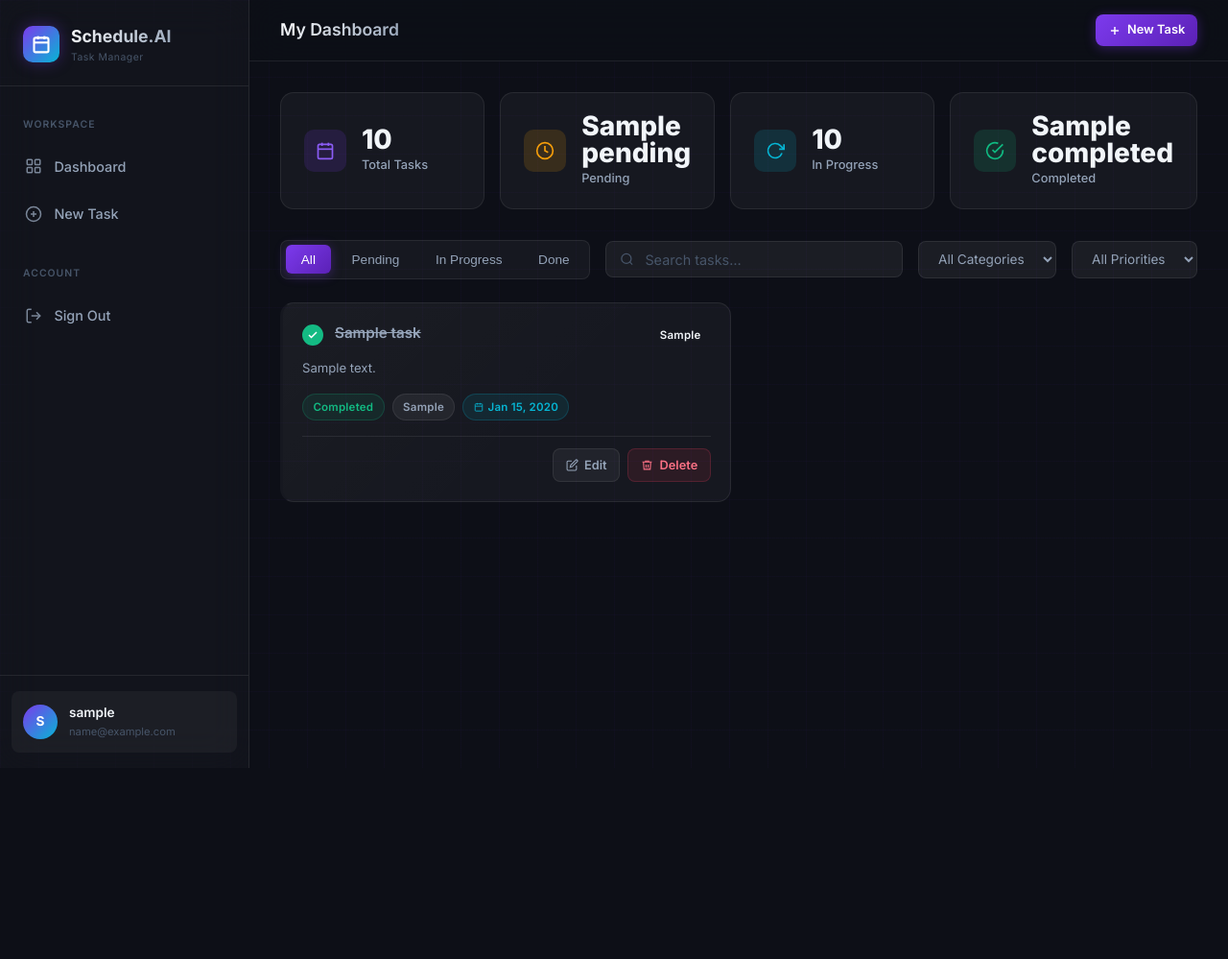
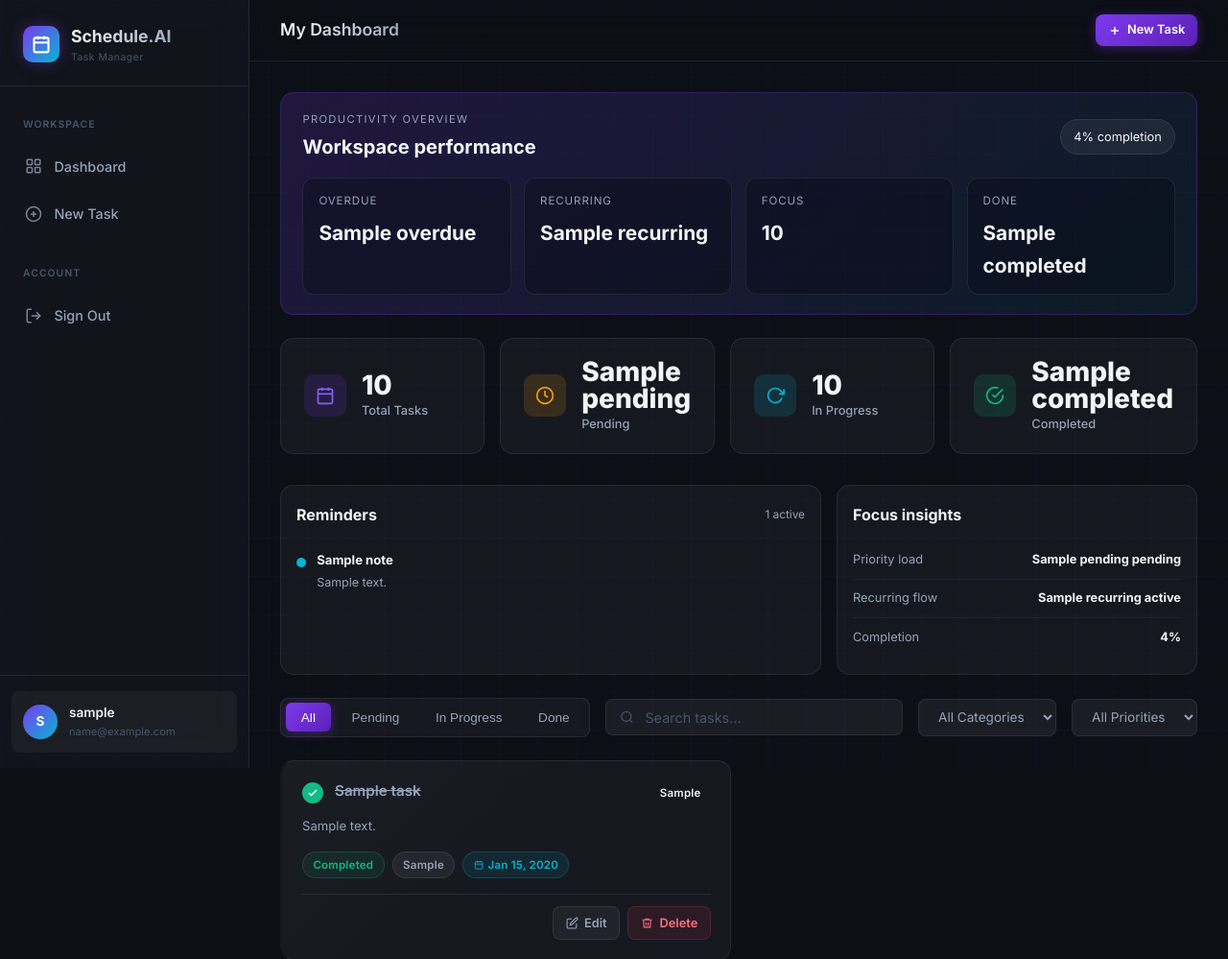
Before and after one commit to Knight6azer/Schedule-Manager, a Flask app: template app/templates/index.html in a window 1280 px wide. Shown: the top 999 px of the page at 96% size. Before the commit the page ends 800 px from the top, so only its background shows below. Run offline with Flask 3, Linux system fonts and the light colour scheme; a user stored in the database is signed in; tables that the repository leaves empty hold one stand-in row (values such as "Sample post"); the template is opened without the code that fills it: values that come from a table or form of the project are taken from there, most other values are stand-ins (such as "Sample title", 1, 10 or a date in 2020).

Commit message:
Add app/templates/index.html

```diff
--- a/app/templates/index.html
+++ b/app/templates/index.html
@@ -5,7 +5,35 @@
 
 {% block content %}
 
-<!-- ── Stats Bar ─────────────────────────────────────────── -->
+<!-- ── Analytics Overview ───────────────────────────────────── -->
+<div class="analytics-panel">
+    <div class="analytics-header">
+        <div>
+            <div class="eyebrow">Productivity overview</div>
+            <h2>Workspace performance</h2>
+        </div>
+        <div class="analytics-badge">{{ analytics.completion_rate }}% completion</div>
+    </div>
+    <div class="analytics-grid">
+        <div class="mini-stat">
+            <span class="mini-stat-label">Overdue</span>
+            <strong>{{ analytics.overdue }}</strong>
+        </div>
+        <div class="mini-stat">
+            <span class="mini-stat-label">Recurring</span>
+            <strong>{{ analytics.recurring }}</strong>
+        </div>
+        <div class="mini-stat">
+            <span class="mini-stat-label">Focus</span>
+            <strong>{{ analytics.in_progress }}</strong>
+        </div>
+        <div class="mini-stat">
+            <span class="mini-stat-label">Done</span>
+            <strong>{{ analytics.completed }}</strong>
+        </div>
+    </div>
+</div>
+
 <div class="stats-grid">
     <div class="stat-card">
         <div class="stat-icon total">
@@ -59,6 +87,41 @@
             <div class="stat-value" id="stat-completed">{{ stats.completed }}</div>
             <div class="stat-label">Completed</div>
         </div>
+    </div>
+</div>
+
+<div class="workspace-section">
+    <div class="notification-panel">
+        <div class="panel-header">
+            <h3>Reminders</h3>
+            <span>{{ notifications|length }} active</span>
+        </div>
+        {% if notifications %}
+            <ul class="notification-list">
+                {% for note in notifications %}
+                    <li>
+                        <span class="notification-dot {{ note.notification_type }}"></span>
+                        <div>
+                            <strong>{{ note.title }}</strong>
+                            <p>{{ note.message }}</p>
+                        </div>
+                    </li>
+                {% endfor %}
+            </ul>
+        {% else %}
+            <div class="empty-mini">No active reminders.</div>
+        {% endif %}
+    </div>
+
+    <div class="insight-panel">
+        <div class="panel-header">
+            <h3>Focus insights</h3>
+        </div>
+        <ul class="insight-list">
+            <li><span>Priority load</span><strong>{{ analytics.pending }} pending</strong></li>
+            <li><span>Recurring flow</span><strong>{{ analytics.recurring }} active</strong></li>
+            <li><span>Completion </span><strong>{{ analytics.completion_rate }}%</strong></li>
+        </ul>
     </div>
 </div>
 
```
